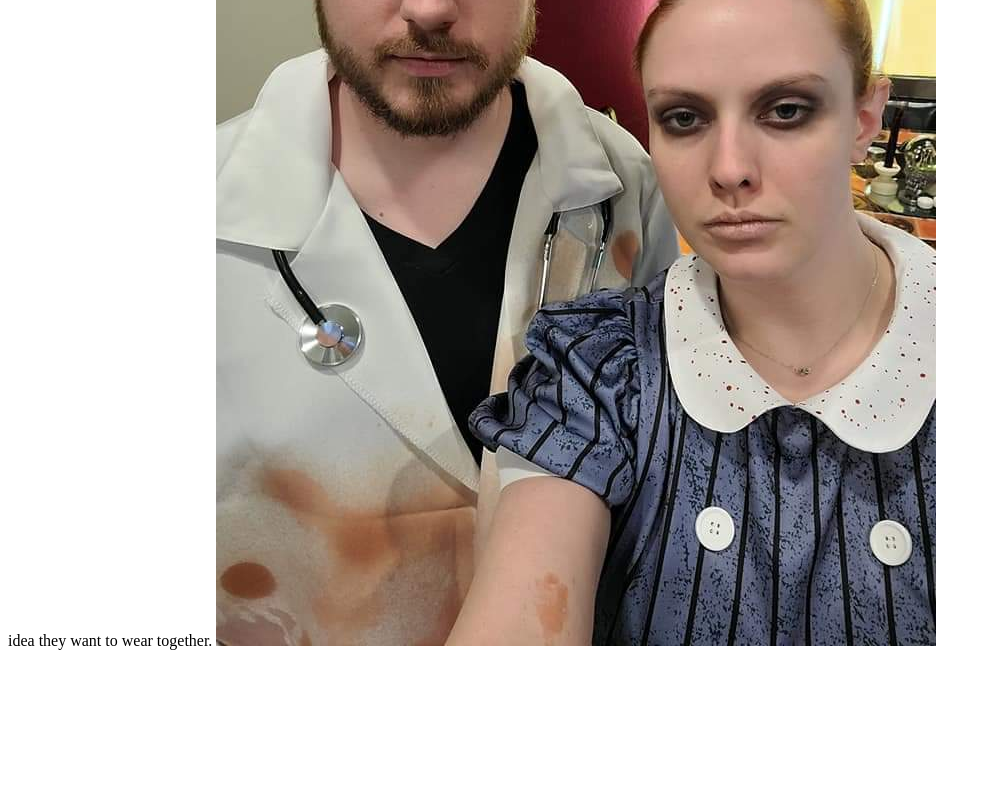
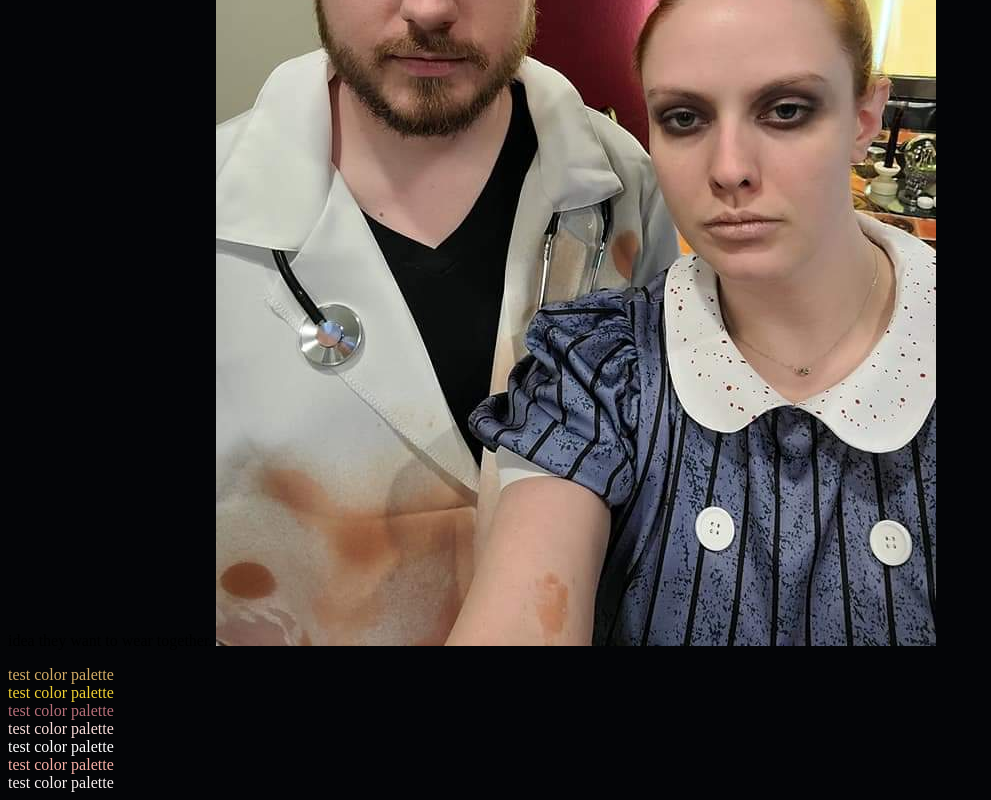
Before and after one commit to chris6661/reds-confections, a plain HTML site: page index.html in a window 1280 px wide. Shown: the part 1571-2371 px from the top of the page, without its empty margins (0-991 px from the left). Before the commit the page ends 2237 px from the top, so only its background shows below. Drawn offline with Linux system fonts and the light colour scheme.

Commit message:
added test text to see how colors look

```diff
--- a/index.html
+++ b/index.html
@@ -57,6 +57,16 @@
                 <img src = "images/red_seth_halloween.jpg" alt = "Red and Seth Halloween 2021">
             </p>
 
+
+            <div class="color1">test color palette</div>
+            <div class="color2">test color palette</div>
+            <div class="color3">test color palette</div>
+            <div class="color4">test color palette</div>
+            <div class="color5">test color palette</div>
+            <div class="color6">test color palette</div>
+            <div class="color7">test color palette</div>
+
+
         </div>
 
         <div class="gallery"></div>
--- a/style.css
+++ b/style.css
@@ -1,4 +1,6 @@
-
+body {
+    background-color: #040507;
+}
 
 :root {
     --black: #040507;
@@ -6,6 +8,7 @@
     --dusty-rose: #f8afa6;
     --gold-1: #d3ac66;
     --gold-2: #eed033;
+    --rose-gold: #b76e79;
     --rose-quartz: #fadcd9;
     --white: #ffffff;
 }
@@ -13,3 +16,31 @@
 h1 {
     font-family: Cookie, sans-serif;
 }
+
+.color1 {
+    color: var(--gold-1);
+}
+
+.color2 {
+    color: var(--gold-2);
+}
+
+.color3 {
+    color: var(--rose-gold);
+}
+
+.color4 {
+    color: var(--rose-quartz);
+}
+
+.color5 {
+    color: var(--white);
+}
+
+.color6 {
+    color: var(--dusty-rose);
+}
+
+.color7 {
+    color: var(--cream);
+}
```
